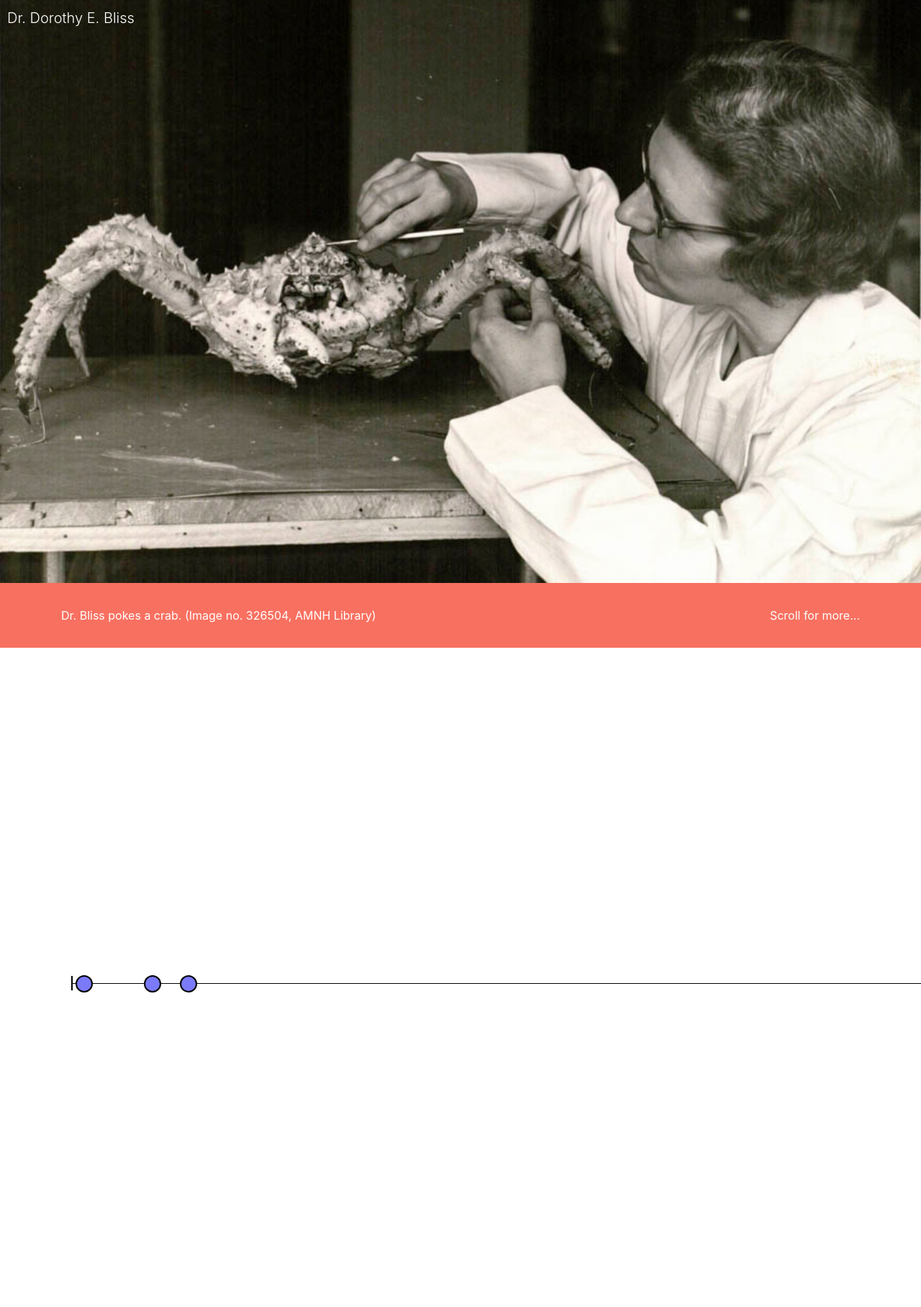
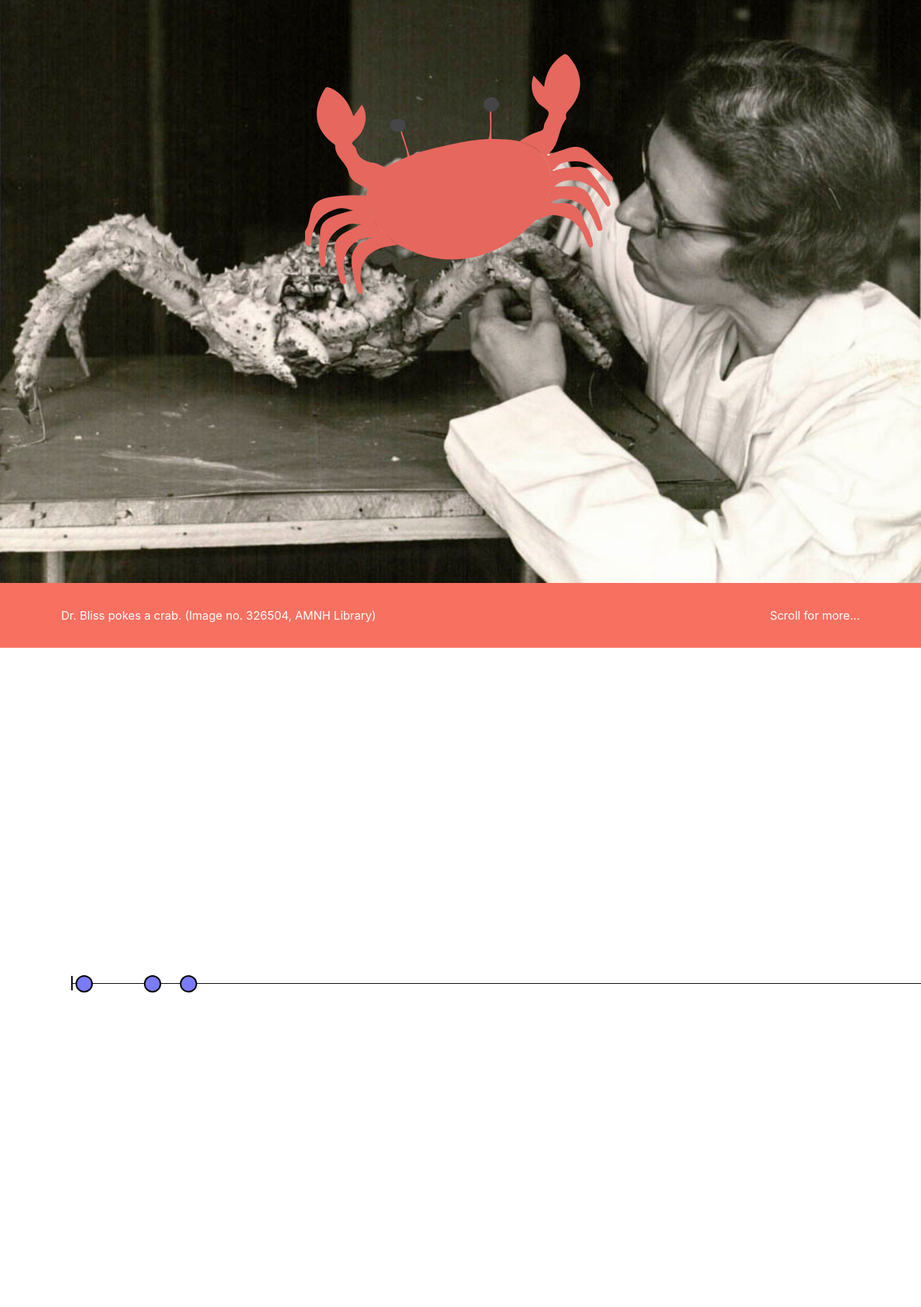
Before and after one commit to HackTheDeep/dorothy_bliss, a Jekyll site: the page built from index.html, in a window 1280 px wide. Shown: the whole page at 72% size. Built offline with Jekyll 4.4.1, drawn with Linux system fonts in a browser that asks for light colours.

Commit message:
Add center crab

```diff
--- a/_layouts/base.html
+++ b/_layouts/base.html
@@ -7,6 +7,7 @@
 		<meta name="viewport" content="width=device-width, initial-scale=1">
 
 		<link href="https://maxcdn.bootstrapcdn.com/bootstrap/4.0.0/css/bootstrap.min.css" rel="stylesheet" integrity="sha384-Gn5384xqQ1aoWXA+058RXPxPg6fy4IWvTNh0E263XmFcJlSAwiGgFAW/dAiS6JXm" crossorigin="anonymous">
+		<link href="https://fonts.googleapis.com/css?family=Quicksand" rel="stylesheet">
 
 		{% for file in page.css %}
 		<link href="{{ file }}" rel="stylesheet" />
--- a/css/index.css
+++ b/css/index.css
@@ -3,7 +3,7 @@
     background-position: center;
     background-size: cover;
     transition: background-image .3s linear;
-    padding-top: 10px;
+    padding-top: 5vh;
     padding-right: 10px;
     padding-left: 10px;
     margin-bottom: 0;
@@ -27,6 +27,11 @@
     text-align: right;
 }
 
-.top-title {
-    color: white;
+.top-title-container {
+    text-align: center;
 }
+
+.center-crab {
+    width: 40vw;
+    align-content: center;
+}
--- a/index.html
+++ b/index.html
@@ -6,7 +6,9 @@ css: [/css/index.css, /css/timeline.css]
 js: [/js/slideshow.js, /js/timeline.js]
 ---
 <div class="jumbotron jumbotron-fluid" id="page-top">
-	<p class="lead top-title">Dr. Dorothy E. Bliss</p>
+	<div class="top-title-container">
+		<img src="css/crab.svg" class="center-crab">
+	</div>
 </div>
 <!-- <img src="/img/crab.svg"/> -->
 <div class="caption-citation-container">
```
